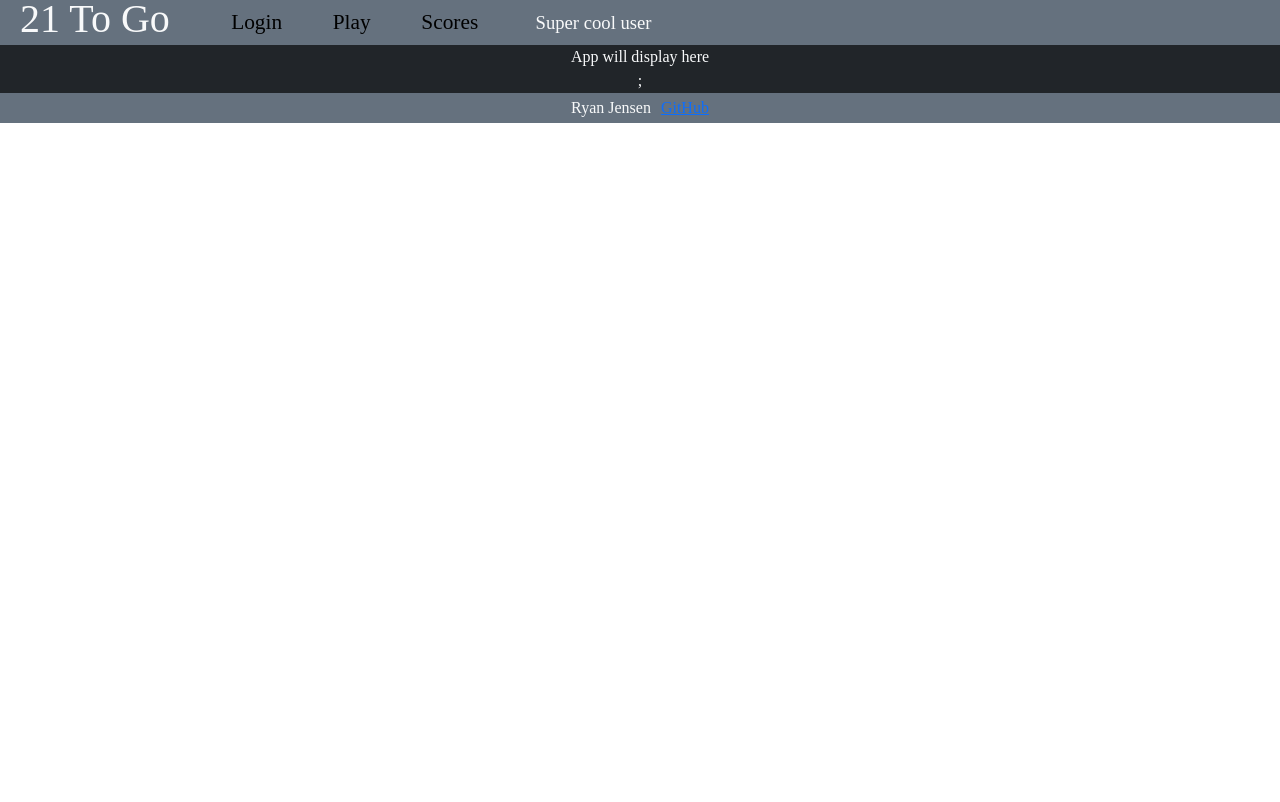
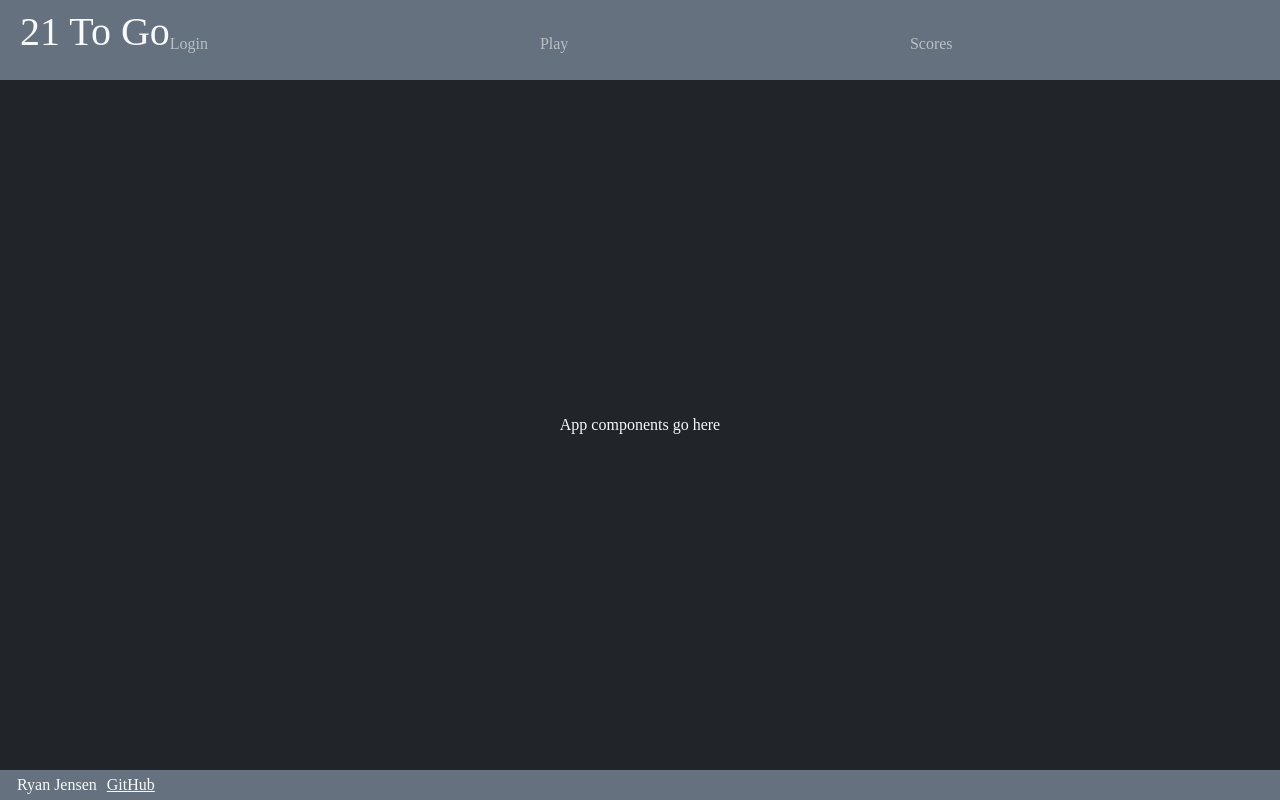
Before and after one commit to RM-Jensen/startup, a React (Vite) app: page / in a window 1280 px wide. Built offline with nearby package versions, Linux system fonts and the light colour scheme.

Commit message:
root page done, ready to add router

```diff
--- a/src/app.css
+++ b/src/app.css
@@ -12,8 +12,8 @@
     margin: 0;
     display: flex;
     flex-direction: column;
-    height: 100%;
-    background-color: lightgray;
+    height: 100vh;
+    background-color: darkgray;
   }
 
   header {
@@ -23,8 +23,8 @@
       display: flex;
       flex-direction: row;
       align-items: center;
-      height: 45px;
-  }
+      flex: 0 80px;
+    }
 
 
 
@@ -32,12 +32,12 @@
       white-space: nowrap;
   }
 
-  header nav menu {
-      list-style-type: none;
-        display: flex;
-      flex-direction:  row;
-      align-items: center;
+  menu {
       flex: 1;
+      display: flex;
+      /*  overwrite Bootstrap so the menu does not wrap */
+      flex-direction: row !important;
+      list-style: none;
   }
 
   nav menu li {
@@ -78,7 +78,6 @@
       font-size: 14pt;
       display: flex;
       justify-content: right;
-
   }
 
   @media (max-width: 460px) {
@@ -91,11 +90,11 @@
   }
 
   main {
-    flex: 1;
-    display: flex;
-    flex-direction: column;
-    align-items: center;
-    justify-content: center;
+  flex-grow: 1;
+  display: flex;
+  flex-direction: column;
+  align-items: center;
+  justify-content: space-around;
   }
 
   footer {
--- a/src/app.jsx
+++ b/src/app.jsx
@@ -5,26 +5,34 @@ import './app.css';
 export default function App() {
   return   (
 <div className='body bg-dark text-light'>
-  <header>
-      <h1>21 To Go</h1>
-      <nav>
-          <menu>
-          <li><a href="index.html">Login</a></li>
-          <li><a href="play.html">Play</a></li>
-          <li><a href="scores.html">Scores</a></li>
+  <header className='container-fluid'>
+      <nav className='navbar fixed-top navbar-dark'>
+            <h1>21 To Go</h1>
+          <menu className='navbar-nav'>
+          <li className='nav-item'>
+            <a className='nav-link' href="index.html">Login</a>
+            </li>
+          <li className='nav-item'>
+            <a className='nav-link' href="play.html">Play</a>
+            </li>
+          <li className='nav-item'>
+            <a className='nav-link' href="scores.html">Scores</a>
+            </li>
           </menu>
       </nav>
-      <span id="nameDisplay">Super cool user</span>
+
   </header>
 
-  <main>
-  <div className='body bg-dark text-light'>App will display here</div>;
-  </main>
+  <main>App components go here</main>
+
+
   <footer>
-  <span class="text-reset">Ryan Jensen</span>
-  <a href="https://github.com/RM-Jensen/startup">GitHub</a>
+    <div className='container-fluid'>
+        <span className="text-reset">Ryan Jensen</span>
+        <a className='text-reset' href="https://github.com/RM-Jensen/startup">GitHub</a>
+    </div>
   </footer>
-  <script src="play.js"></script>
+
 </div>)
 
 
```
Also changed, not shown: src/play/play.jsx (added, +9 -0 lines), src/login/login.jsx (added), src/scores/scores.jsx (added).
